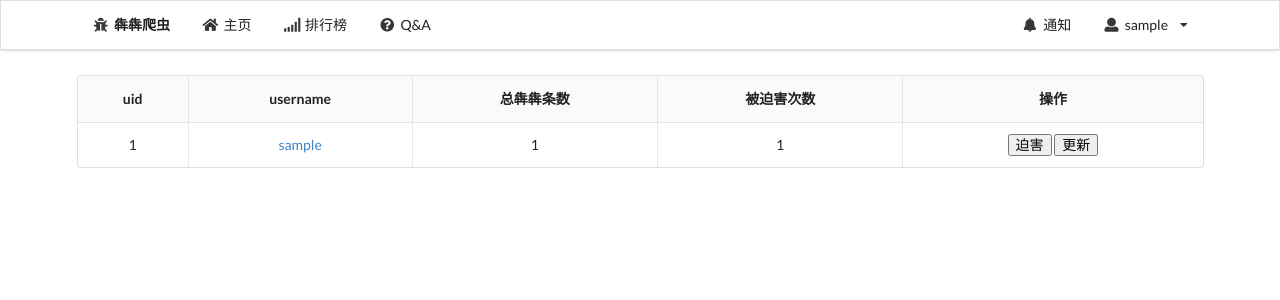
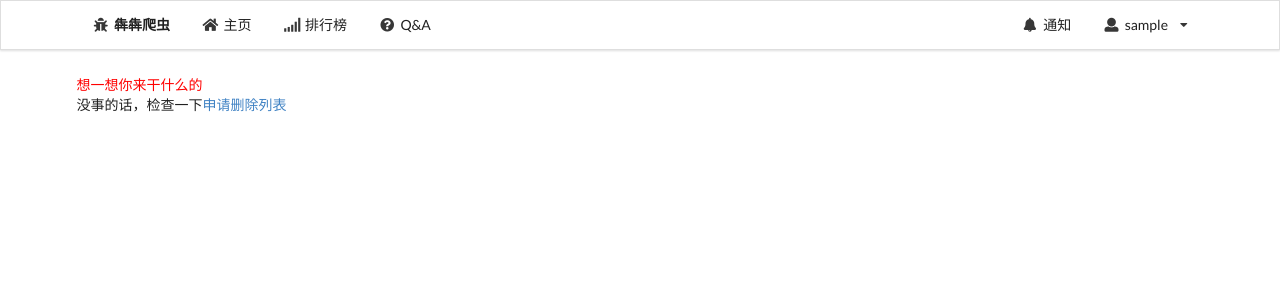
Before and after one commit to william-song-shy/ben-ben-spider, a Flask app: page /admin in a window 1280 px wide. Shown: the top 300 px of the page. Run offline with Flask 2, Linux system fonts and the light colour scheme; a user stored in the database is signed in; tables that the repository leaves empty hold one stand-in row (values such as "Sample post"); data that the repository does not hold is empty; some libraries are stand-ins or nearby versions.

Commit message:
Update admin.html

```diff
--- a/app.py
+++ b/app.py
@@ -397,11 +397,11 @@ def admin ():
     if not current_user.is_admin:
         flash ("无权限！爬！！！！")
         return redirect('/')
-    page = request.args.get('page', 1, type=int)
+    #page = request.args.get('page', 1, type=int)
     #l=LuoguUser.query.order_by(LuoguUser.username).paginate(page, per_page=20,error_out=False)
-    l=LuoguUser.query.order_by(LuoguUser.username).all()
+    #l=LuoguUser.query.order_by(LuoguUser.username).all()
     #return render_template("admin.html",l=l.items,len=len);
-    return render_template("admin.html",l=l,len=len)
+    return render_template("admin.html")
 
 @app.route ('/testip')
 def testip():
--- a/templates/admin.html
+++ b/templates/admin.html
@@ -1,122 +1,4 @@
 {% extends 'base.html' %} {%block title %}管理页面{% endblock %} {% block body %}
-<script>
-    var l=[]
-</script>
-<table class="ui celled table" style="text-align: center;">
-	<thead>
-		<tr>
-			<th>
-				uid
-			</th>
-			<th>
-				username
-				<th>
-					总犇犇条数
-				</th>
-				<th>
-					被迫害次数
-				</th>
-				<th>
-					操作
-				</th>
-		</tr>
-	</thead>
-	<tbody>
-		{% for i in l %}
-		<tr>
-			<td>
-				{{i.uid}}
-			</td>
-			<td>
-				<a href="/user/{{i.uid}}"> {{i.username}}
-				</a>
-			</td>
-			<td>
-				{{len(i.benbens)}}
-			</td>
-			<td>
-				{{i.beipohai}}
-			</td>
-			<td>
-				<button class="mini ui botton" onclick="pohai({{i.uid}})" id="pohai">
-                         迫害
-                    </button>
-                    <button class="mini ui botton" onclick="check({{i.uid}})">
-                         更新
-                    </button>
-            </td>
-            <script>
-
-                l.push({{i.uid}})
-            </script>
-        </tr>
-        {% endfor %}
-      </tbody>
-</table>
-<script>
-            function check (uid)
-            {
-                var qwq=uid;
-                $(this).attr("class", "mini ui loading button");
-                $.get('/api/checkbenben?uid='+qwq,function(data,status){
-                    if (status="success")
-                    {
-                        $('#check'+qwq).attr("class", "mini ui button")
-                        if (data!=0)
-                        {
-                            $('#check'+qwq).text("成功同步了今天的"+data+"条新消息")
-                        }
-                            else
-                        {
-                            $('#check'+qwq).text("今天无新消息")
-                        }
-                        setTimeout(function(){
-                            $('#check'+qwq).text("更新")
-                        },500)
-                    }
-                })
-            }
-            function pohai(uid)
-            {
-                var qwq=uid;
-                $.post("/persecute?uid="+qwq,function(data,status){
-                    if (status=="success")
-                        $("#pohai"+qwq).html("迫害成功，共"+data+"次");
-                    else
-                        $("#pohai"+qwq).html("迫害失败:"+status);
-                    setTimeout('$("#pohai"+qwq).html("迫害")',1500);
-                })
-            }
-        </script>
-<script>
-
-    function sleep (time) {
-    return new Promise((resolve) => setTimeout(resolve, time));
-    }
-    var cnt=0;
-    async function abababab(i)
-    {
-        $.get('/api/checkbenben?uid='+l[i],function(data,status)
-        {
-            if(status=='success')
-            {
-                console.log(l[i]+"更新了，增加了"+data)
-                cnt+=parseInt(data)
-            }
-            else
-            {
-                console.error(l[i] +"错误")
-            }
-        })
-    }
-    $('#check-all').on('click',async function(){
-        cnt=0;
-        for (let i=0;i<l.length;i++)
-        {
-            await sleep(500);
-              abababab(i)
-        }
-        swal("更新结束","共"+cnt+"条新犇犇",'success')
-    })
-</script>
+<span style="color:red;">想一想你来干什么的</span>
+<p>没事的话，检查一下<a href="/deletewant/list">申请删除列表</a></p>
 {% endblock %}
```
